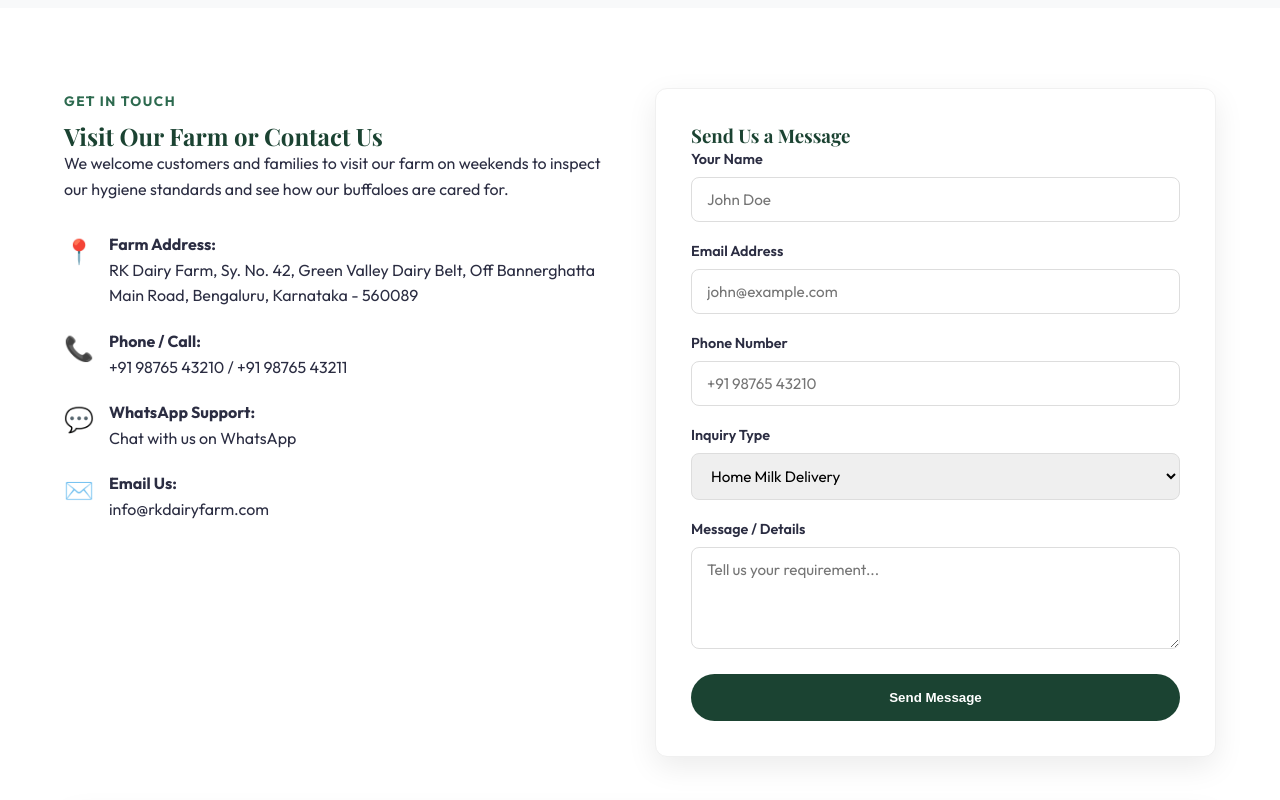
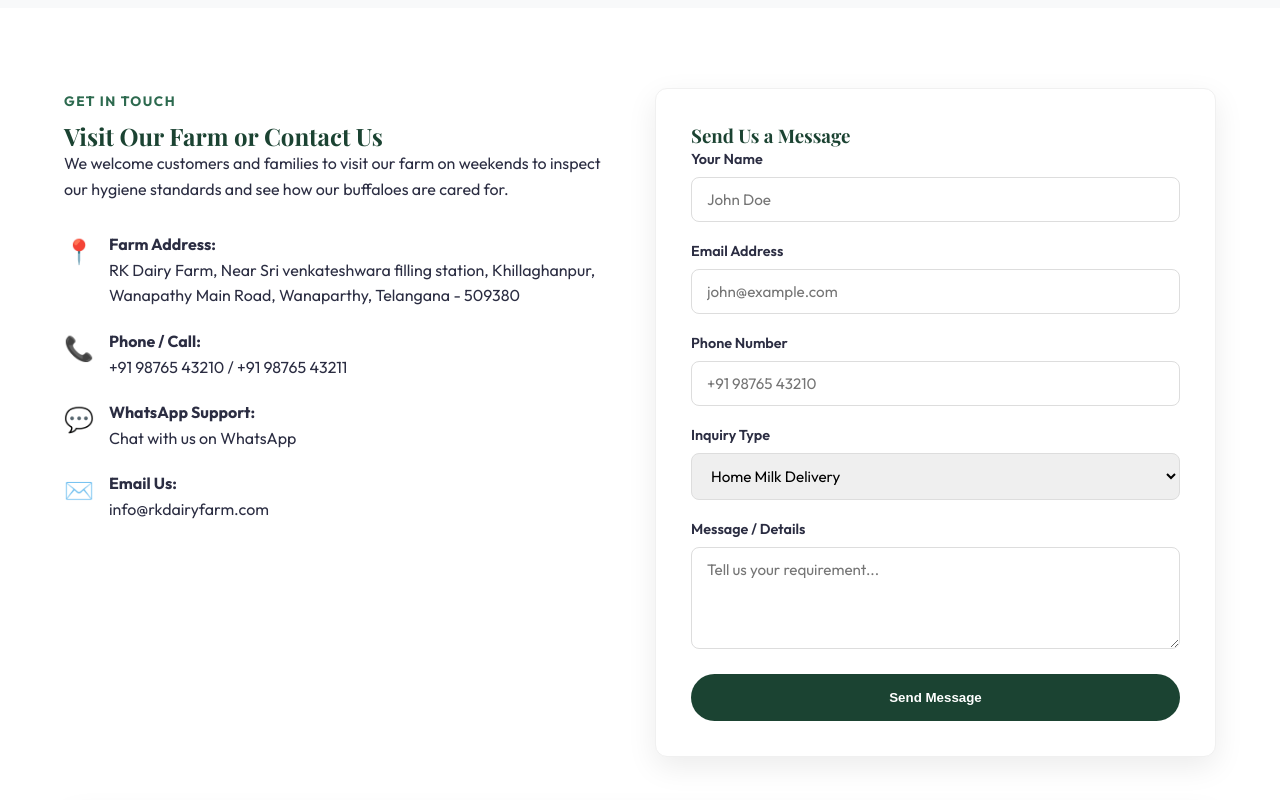
Before and after one commit to Gonela-Rajkumar/rkdairyfarms, a plain HTML site: page index.html in a window 1280 px wide. Shown: the part 5736-6536 px from the top of the page. Drawn offline with nearby package versions, Linux system fonts and the light colour scheme; grey boxes are pictures that could not be loaded.

Commit message:
Update index.html

```diff
--- a/index.html
+++ b/index.html
@@ -502,7 +502,7 @@
                             <span class="icon">📍</span>
                             <div>
                                 <strong>Farm Address:</strong>
-                                <p>RK Dairy Farm, Sy. No. 42, Green Valley Dairy Belt, Off Bannerghatta Main Road, Bengaluru, Karnataka - 560089</p>
+                                <p>RK Dairy Farm, Near Sri venkateshwara filling station, Khillaghanpur, Wanapathy Main Road, Wanaparthy, Telangana - 509380</p>
                             </div>
                         </div>
 
```
